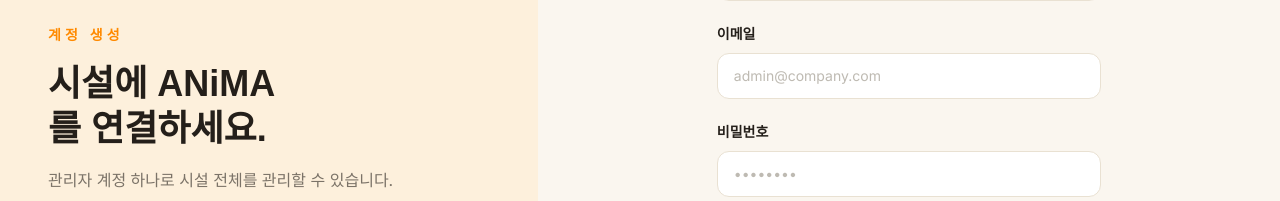
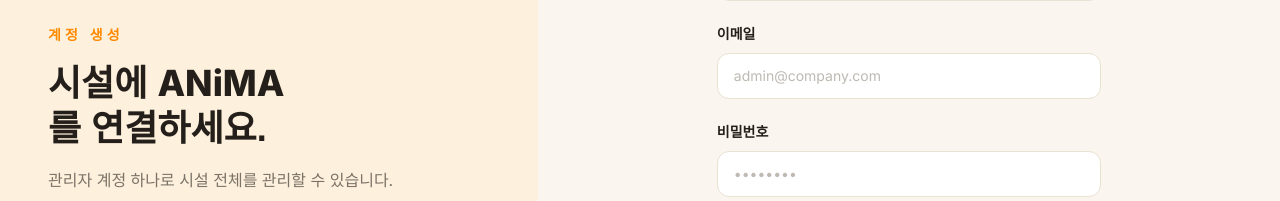
Before and after one commit to sagejeong/anima-site, a Next.js app: page /admin/signup in a window 1280 px wide. Shown: the part 297-498 px from the top of the page. Built offline with nearby package versions, Linux system fonts and the light colour scheme; a web font is replaced by a local one.

Commit message:
제목 안 ANiMA 글자만 꾸밈체 대신 일반 폰트로

```diff
--- a/app/admin/signup/page.tsx
+++ b/app/admin/signup/page.tsx
@@ -21,7 +21,11 @@ export default function AdminSignupPage() {
   return (
     <AuthLayout
       eyebrow="계정 생성"
-      title="시설에 ANiMA를 연결하세요."
+      title={
+        <>
+          시설에 <span className="font-hub-body">ANiMA</span>를 연결하세요.
+        </>
+      }
       description="관리자 계정 하나로 시설 전체를 관리할 수 있습니다."
     >
       <form onSubmit={handleSubmit} className="flex flex-col gap-5">
--- a/app/signup/page.tsx
+++ b/app/signup/page.tsx
@@ -16,7 +16,7 @@ export default function SignupPage() {
       <main className="flex flex-1 flex-col">
         <div className="mx-auto w-full max-w-2xl px-5 pb-12 pt-28 sm:px-8 sm:pb-16 sm:pt-32">
           <h1 className="text-2xl font-bold tracking-tight text-ink sm:text-3xl">
-            ANiMA 참여 정보 입력
+            <span className="font-hub-body">ANiMA</span> 참여 정보 입력
           </h1>
           <p className="mt-2 text-sm leading-relaxed text-ink-soft sm:text-base">
             세 단계면 끝납니다. 계정을 만들지 않아도 참여할 수 있고, 이름과
--- a/components/hub/AuthLayout.tsx
+++ b/components/hub/AuthLayout.tsx
@@ -4,7 +4,7 @@ import GradientBar from "@/components/hub/GradientBar";
 
 type AuthLayoutProps = {
   eyebrow: string;
-  title: string;
+  title: React.ReactNode;
   description: string;
   children: React.ReactNode;
 };
```
